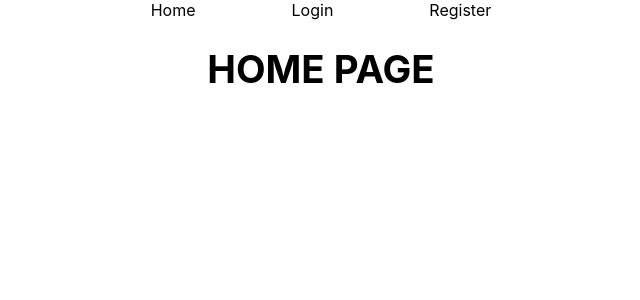
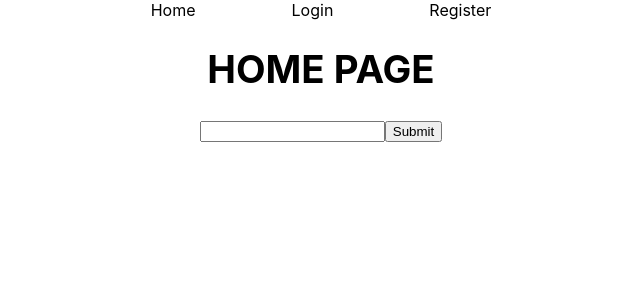
Before and after one commit to RosiNi97/Blog, a Next.js app: page / in a window 1280 px wide. Shown: the top 300 px of the page, without its empty margins (319-959 px from the left). Built offline with nearby package versions, Linux system fonts and the light colour scheme.

Commit message:
firestore test

```diff
--- /dev/null
+++ b/components/features/firestoreTest/Test.tsx
@@ -0,0 +1,34 @@
+import { useState, FormEvent, useEffect } from "react";
+import { collection, addDoc, getDocs } from "firebase/firestore";
+import { db } from "../../../firebase/firebaseConfig";
+
+const Test = () => {
+  const [username, setUsername] = useState("");
+  const [userList, setUserLIst] = useState([]);
+  const usersCollection = collection(db, "users");
+
+  useEffect(() => {
+    const getUsers = async () => {
+      const data = await getDocs(usersCollection);
+      //   setUserLIst([...,data.])
+      console.log(data);
+    };
+  });
+  const handleSubmit = async (e: FormEvent) => {
+    e.preventDefault;
+    try {
+      await addDoc(usersCollection, {
+        username: username,
+      });
+    } catch (err) {
+      alert(err);
+    }
+  };
+  return (
+    <form onSubmit={handleSubmit}>
+      <input type="text" onChange={(e) => setUsername(e.target.value)} />
+      <input type="submit" value="Submit" />
+    </form>
+  );
+};
+export default Test;
--- a/firebase/firebaseConfig.ts
+++ b/firebase/firebaseConfig.ts
@@ -1,5 +1,6 @@
 import { initializeApp } from "firebase/app";
 import { getAuth } from "firebase/auth";
+import { getFirestore } from "firebase/firestore";
 
 const firebaseConfig = {
   apiKey: "AIzaSyAoRsl28OjpsrkK1iXg0qWg_iEv7UefuCM",
@@ -12,5 +13,6 @@ const firebaseConfig = {
 
 // Initialize Firebase
 const app = initializeApp(firebaseConfig);
+export const db = getFirestore(app);
 export const auth = getAuth(app);
 export default app;
--- a/pages/index.tsx
+++ b/pages/index.tsx
@@ -1,5 +1,6 @@
 import styles from "../styles/Home.module.css";
 import Head from "next/head";
+import Test from "../components/features/firestoreTest/Test";
 
 export default function Home() {
   return (
@@ -9,6 +10,7 @@ export default function Home() {
         <meta name="blog" content="blog" />
       </Head>
       <h1>HOME PAGE</h1>
+      <Test />
     </div>
   );
 }
```
Also changed, not shown: components/features/register/RegisterForm.tsx (+10 -0 lines).
